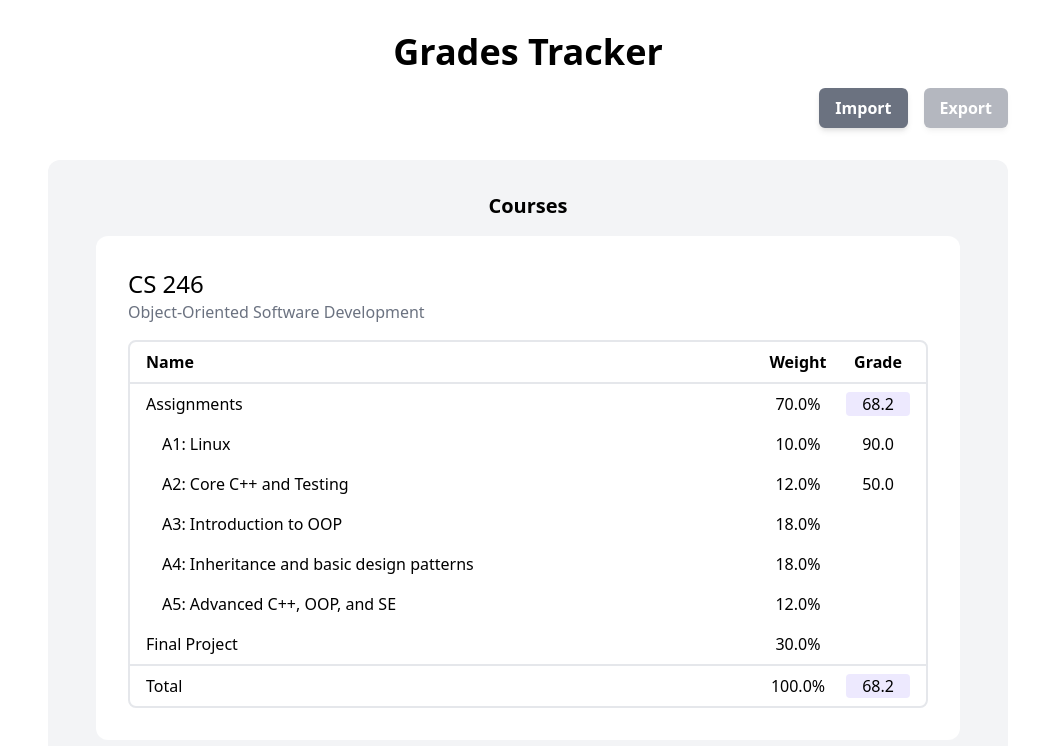
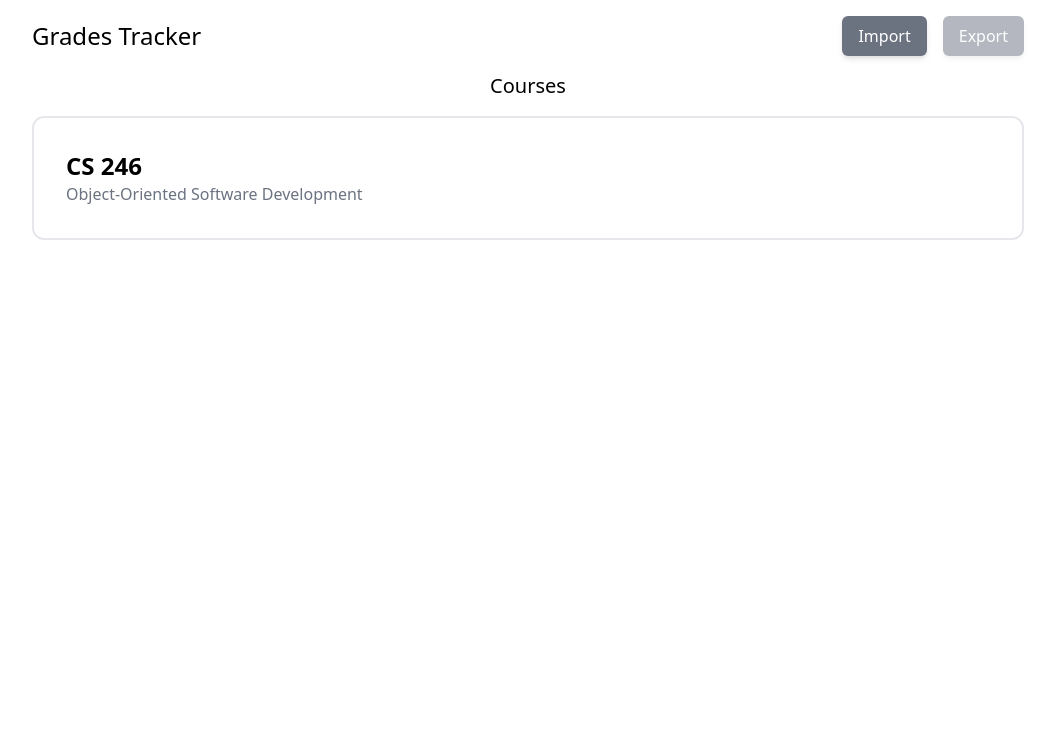
Before and after one commit to plin0009/grades-tracker, a Next.js app: page / in a window 1280 px wide. Shown: the top 746 px of the page, without its empty margins (112-1167 px from the left). Built offline with nearby package versions, Linux system fonts and the light colour scheme.

Commit message:
Data store with hooks, course page, UI changes

```diff
--- /dev/null
+++ b/components/Header.tsx
@@ -0,0 +1,24 @@
+import Link from 'next/link'
+
+interface HeaderProps {}
+
+const Header: React.FC<HeaderProps> = () => (
+  <div className="flex gap-4 items-center my-4">
+    <Link href="/" passHref>
+      <a className="flex-1">
+        <h1 className="text-2xl">Grades Tracker</h1>
+      </a>
+    </Link>
+    <button className="px-4 py-2 bg-gray-500 rounded-md shadow-md text-white">
+      Import
+    </button>
+    <button
+      className="px-4 py-2 bg-gray-500 rounded-md shadow-md text-white disabled:opacity-50 disabled:cursor-not-allowed"
+      disabled
+    >
+      Export
+    </button>
+  </div>
+)
+
+export default Header
--- a/data/testSave.ts
+++ b/data/testSave.ts
@@ -2,8 +2,9 @@ import { UserSave } from '../utils/loadsave'
 import { RationalNumber } from '../utils/RationalNumber'
 
 export const testSave: UserSave = {
-  courses: [
-    {
+  courseIDs: ['0'],
+  courses: {
+    '0': {
       id: '0',
       code: 'CS 246',
       title: 'Object-Oriented Software Development',
@@ -69,5 +70,5 @@ export const testSave: UserSave = {
       },
       types: {},
     },
-  ],
+  },
 }
--- /dev/null
+++ b/hooks/useData.ts
@@ -0,0 +1,49 @@
+import { useEffect, useReducer } from 'react'
+import update, { Spec } from 'immutability-helper'
+import { UserState } from '../utils'
+import { load, save, UserSave } from '../utils/loadsave'
+import { testSave } from '../data/testSave'
+
+type Action =
+  | {
+      type: 'load'
+      payload: UserState | null
+    }
+  | {
+      type: 'update'
+      payload: Spec<UserState>
+    }
+
+const useData = () => {
+  const [data, updateData] = useReducer(
+    (state: UserState | null, action: Action) => {
+      switch (action.type) {
+        case 'load':
+          return action.payload
+        case 'update':
+          if (state === null) return null
+          return update(state, action.payload)
+      }
+    },
+    null
+  )
+  const loadData = (save: UserSave) =>
+    updateData({ type: 'load', payload: load(save) })
+  const saveData = () => (data === null ? null : save(data))
+
+  useEffect(() => {
+    const localSaveString = localStorage.getItem('userState')
+    // TODO: replace `testSave` with `null`
+    loadData(localSaveString === null ? testSave : JSON.parse(localSaveString))
+    // TODO: save data to local storage on page close?
+  })
+
+  return {
+    data,
+    loadData,
+    saveData,
+    updateData,
+  }
+}
+
+export default useData
--- a/package.json
+++ b/package.json
@@ -10,6 +10,7 @@
   },
   "dependencies": {
     "classnames": "^2.3.1",
+    "immutability-helper": "^3.1.1",
     "next": "11.1.0",
     "react": "17.0.2",
     "react-dom": "17.0.2",
--- /dev/null
+++ b/pages/[courseID]/index.tsx
@@ -0,0 +1,36 @@
+import { NextPage } from 'next'
+import { useRouter } from 'next/router'
+import { useContext } from 'react'
+import AssessmentTable from '../../components/AssessmentTable'
+import Header from '../../components/Header'
+import { UserStateContext } from '../_app'
+
+const CoursePage: NextPage = () => {
+  const router = useRouter()
+  const courseID = router.query.courseID as string
+
+  const { data } = useContext(UserStateContext)
+
+  if (data === null) return <p>No data</p>
+  if (data.courses[courseID] === undefined) return <p>Course not found</p>
+  const course = data.courses[courseID]
+  return (
+    <div className="flex flex-col min-h-screen max-w-screen-lg m-auto px-4">
+      <Header />
+      <main>
+        <div className="border-2 border-gray-200 mb-8 p-8 rounded-xl">
+          <div className="mb-4">
+            <h2 className="text-3xl font-bold">{course.code}</h2>
+            <p className="text-lg text-gray-500">{course.title}</p>
+          </div>
+          <AssessmentTable
+            course={course}
+            className="rounded-lg border-2 border-gray-200 bg-white"
+          />
+        </div>
+      </main>
+    </div>
+  )
+}
+
+export default CoursePage
--- a/pages/_app.tsx
+++ b/pages/_app.tsx
@@ -1,7 +1,24 @@
 import '../styles/globals.css'
 import type { AppProps } from 'next/app'
+import { createContext } from 'react'
+import useData from '../hooks/useData'
+import { UserSave } from '../utils/loadsave'
+import { UserState } from '../utils'
+import { Spec } from 'immutability-helper'
+
+export const UserStateContext = createContext({
+  data: null as UserState | null,
+  updateData: (update: Spec<UserState>) => {},
+  loadData: (save: UserSave) => {},
+  saveData: () => {},
+})
 
 function MyApp({ Component, pageProps }: AppProps) {
-  return <Component {...pageProps} />
+  const contextValue = useData()
+  return (
+    <UserStateContext.Provider value={contextValue}>
+      <Component {...pageProps} />
+    </UserStateContext.Provider>
+  )
 }
 export default MyApp
--- a/pages/index.tsx
+++ b/pages/index.tsx
@@ -1,17 +1,16 @@
 import type { NextPage } from 'next'
 import Head from 'next/head'
+import Link from 'next/link'
+import { useContext } from 'react'
 import AssessmentTable from '../components/AssessmentTable'
-import { testSave } from '../data/testSave'
-import { load } from '../utils/loadsave'
+import Header from '../components/Header'
+import { UserStateContext } from './_app'
 
 const Home: NextPage = () => {
-  //const [data, setData] = useState(load(testSave))
-  const data = load(testSave)
-
-  console.log(data)
+  const { data } = useContext(UserStateContext)
 
   return (
-    <>
+    <div className="flex flex-col min-h-screen max-w-screen-lg m-auto px-4">
       <Head>
         <title>Grades Tracker</title>
         <meta
@@ -20,39 +19,36 @@ const Home: NextPage = () => {
         />
         <link rel="icon" href="/favicon.ico" />
       </Head>
-
-      <main className="p-8 flex flex-col min-h-screen max-w-screen-lg m-auto">
-        <h1 className="text-center text-4xl font-bold">Grades Tracker</h1>
-        <div className="flex justify-end my-4 gap-4">
-          <button className="px-4 py-2 bg-gray-500 rounded-md shadow-md text-white font-bold">
-            Import
-          </button>
-          <button
-            className="px-4 py-2 bg-gray-500 rounded-md shadow-md text-white font-bold disabled:opacity-50 disabled:cursor-not-allowed"
-            disabled
-          >
-            Export
-          </button>
-        </div>
-        <div className="flex-1 bg-gray-100 my-4 p-8 rounded-xl">
-          <h2 className="text-center text-xl font-bold">Courses</h2>
-          <div className="m-4 flex flex-col gap-4">
-            {data.courses.map((course) => (
-              <div key={course.id} className="rounded-xl p-8 w-full bg-white">
-                <div className="mb-4">
-                  <h2 className="text-2xl">{course.code}</h2>
-                  <p className="text-gray-500">{course.title}</p>
-                </div>
-                <AssessmentTable
-                  course={course}
-                  className="rounded-lg border-2 border-gray-200"
-                />
-              </div>
-            ))}
+      <Header />
+      <main>
+        <div className="mb-8 rounded-xl">
+          <h2 className="text-center text-xl mb-4">Courses</h2>
+          <div className="flex flex-col gap-4">
+            {data === null ? (
+              <p>No data found</p>
+            ) : (
+              data.courseIDs
+                .map((courseID) => data.courses[courseID])
+                .map((course) => (
+                  <div
+                    key={course.id}
+                    className="rounded-xl p-8 w-full border-2 border-gray-200"
+                  >
+                    <div>
+                      <Link href={`/${course.id}`} passHref>
+                        <a>
+                          <h2 className="text-2xl font-bold">{course.code}</h2>
+                        </a>
+                      </Link>
+                      <p className="text-gray-500">{course.title}</p>
+                    </div>
+                  </div>
+                ))
+            )}
           </div>
         </div>
       </main>
-    </>
+    </div>
   )
 }
 
--- a/utils/index.ts
+++ b/utils/index.ts
@@ -7,7 +7,8 @@ import {
 } from './RationalNumber'
 
 export interface UserState {
-  courses: Course[]
+  courseIDs: ID[]
+  courses: { [key: string]: Course }
 }
 
 export type ID = string
```
Also changed, not shown: 1 other file (tests, documents, lock files or other folders).
